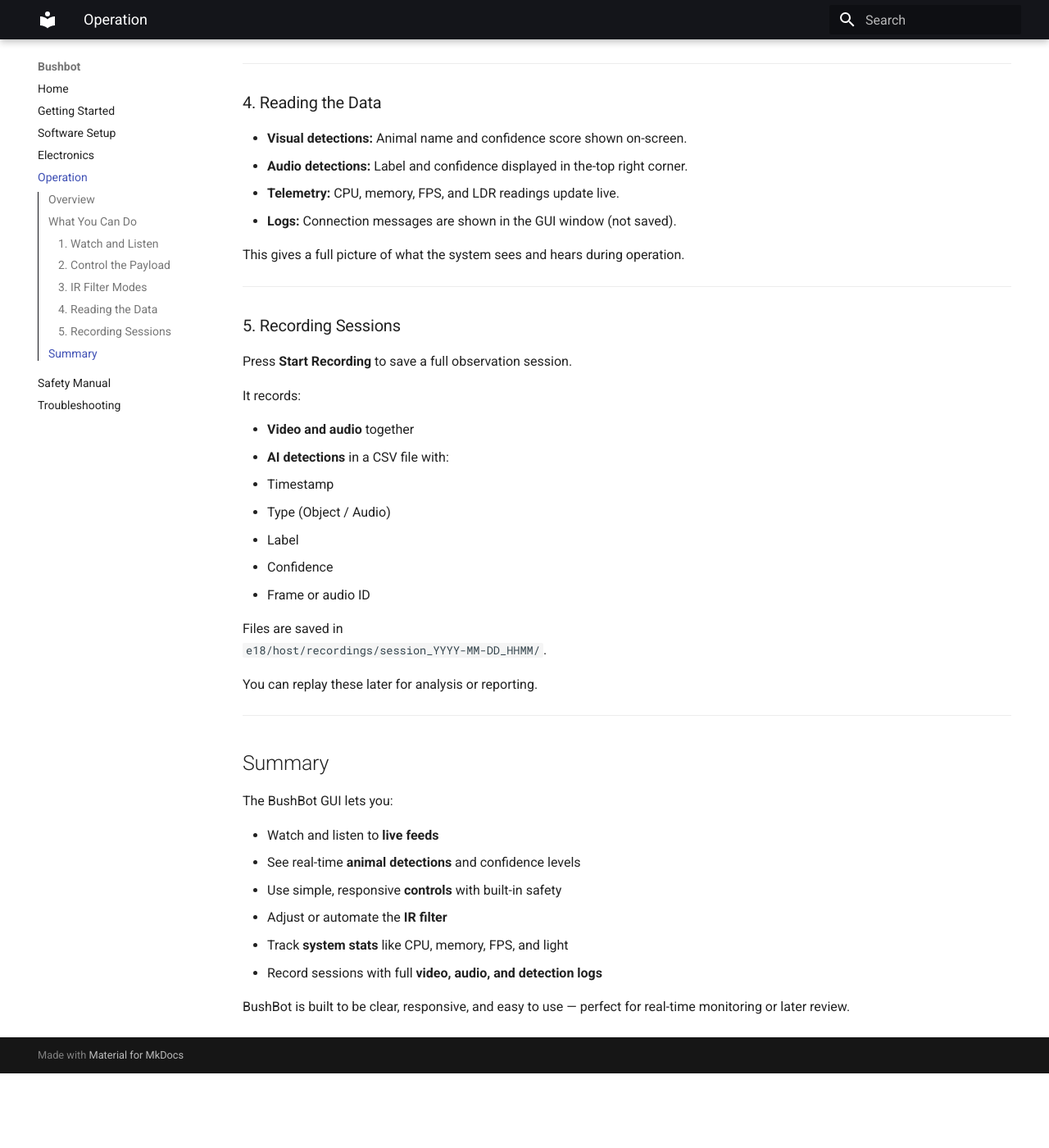
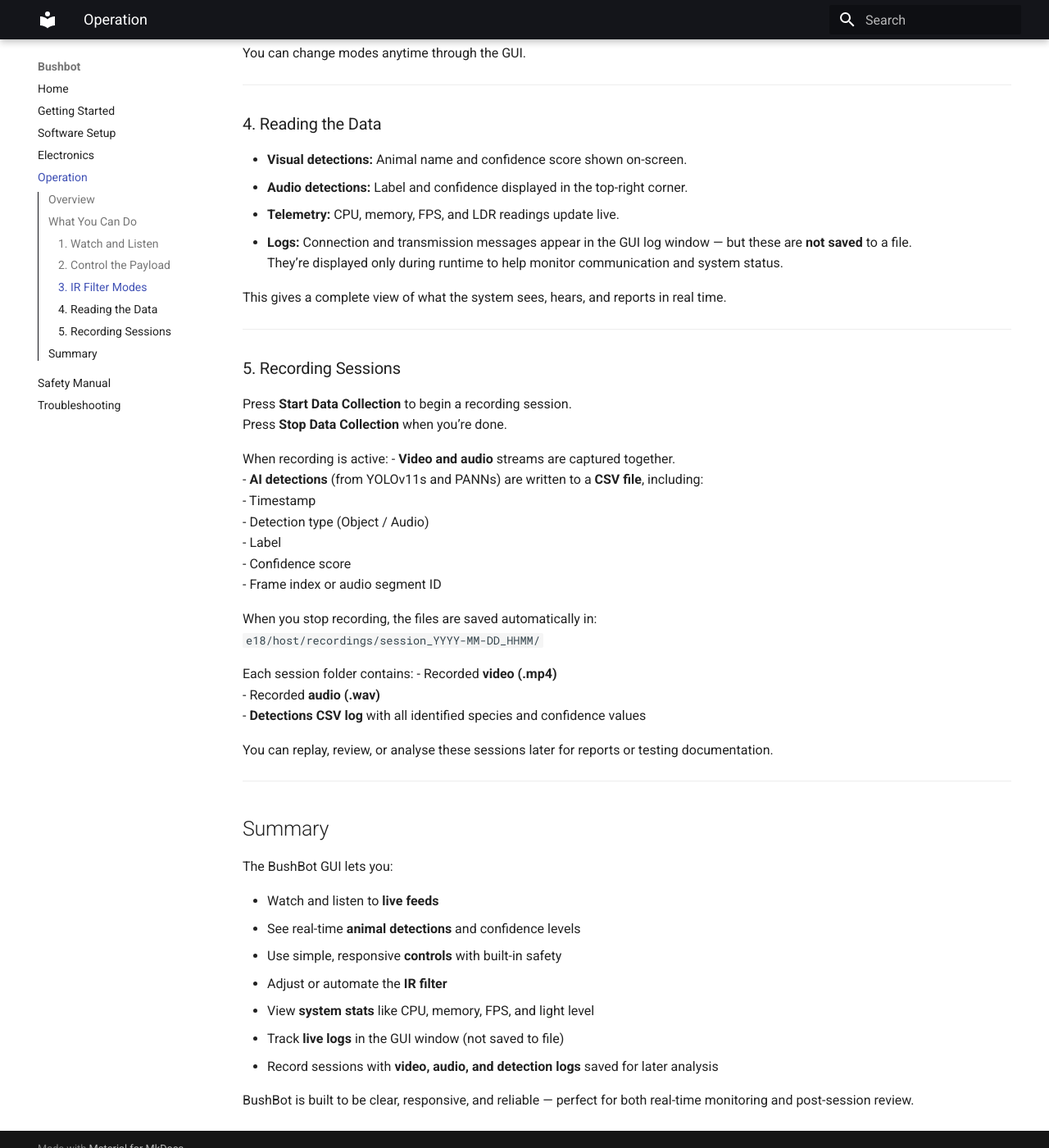
Before and after one commit to kaladeens/e18-docs, an MkDocs documentation site: the page built from docs/operation.md, in a window 1280 px wide and 1400 px high, scrolled down 2342 px. Shown: the whole window at 82% size. Built offline with MkDocs 1.6.1 and Material for MkDocs 9.7.7, drawn with Linux system fonts in a browser that asks for light colours; before the commit the page ends 3651 px from its top, so only the background shows below that.

Commit message:
expand data collection in operation

````diff
--- a/docs/operation.md
+++ b/docs/operation.md
@@ -81,6 +81,8 @@
 get         – retrieve sensor data (e.g., LDR value)
 ```
 
+---
+
 ### 3. IR Filter Modes
 
 The **IR filter** helps the camera adapt to lighting:
@@ -96,32 +98,38 @@
 ### 4. Reading the Data
 
 - **Visual detections:** Animal name and confidence score shown on-screen.
-- **Audio detections:** Label and confidence displayed in the-top right corner.
+- **Audio detections:** Label and confidence displayed in the top-right corner.
 - **Telemetry:** CPU, memory, FPS, and LDR readings update live.
-- **Logs:** Connection messages are shown in the GUI window (not saved).
+- **Logs:** Connection and transmission messages appear in the GUI log window — but these are **not saved** to a file.
+  They’re displayed only during runtime to help monitor communication and system status.
 
-This gives a full picture of what the system sees and hears during operation.
+This gives a complete view of what the system sees, hears, and reports in real time.
 
 ---
 
 ### 5. Recording Sessions
 
-Press **Start Recording** to save a full observation session.
+Press **Start Data Collection** to begin a recording session.
+Press **Stop Data Collection** when you’re done.
 
-It records:
+When recording is active:
+- **Video and audio** streams are captured together.
+- **AI detections** (from YOLOv11s and PANNs) are written to a **CSV file**, including:
+  - Timestamp
+  - Detection type (Object / Audio)
+  - Label
+  - Confidence score
+  - Frame index or audio segment ID
 
-- **Video and audio** together
-- **AI detections** in a CSV file with:
-  - Timestamp
-  - Type (Object / Audio)
-  - Label
-  - Confidence
-  - Frame or audio ID
+When you stop recording, the files are saved automatically in:
+`e18/host/recordings/session_YYYY-MM-DD_HHMM/`
 
-Files are saved in
-`e18/host/recordings/session_YYYY-MM-DD_HHMM/`.
+Each session folder contains:
+- Recorded **video (.mp4)**
+- Recorded **audio (.wav)**
+- **Detections CSV log** with all identified species and confidence values
 
-You can replay these later for analysis or reporting.
+You can replay, review, or analyse these sessions later for reports or testing documentation.
 
 ---
 
@@ -133,7 +141,8 @@
 - See real-time **animal detections** and confidence levels
 - Use simple, responsive **controls** with built-in safety
 - Adjust or automate the **IR filter**
-- Track **system stats** like CPU, memory, FPS, and light
-- Record sessions with full **video, audio, and detection logs**
+- View **system stats** like CPU, memory, FPS, and light level
+- Track **live logs** in the GUI window (not saved to file)
+- Record sessions with **video, audio, and detection logs** saved for later analysis
 
-BushBot is built to be clear, responsive, and easy to use — perfect for real-time monitoring or later review.
+BushBot is built to be clear, responsive, and reliable — perfect for both real-time monitoring and post-session review.
````
